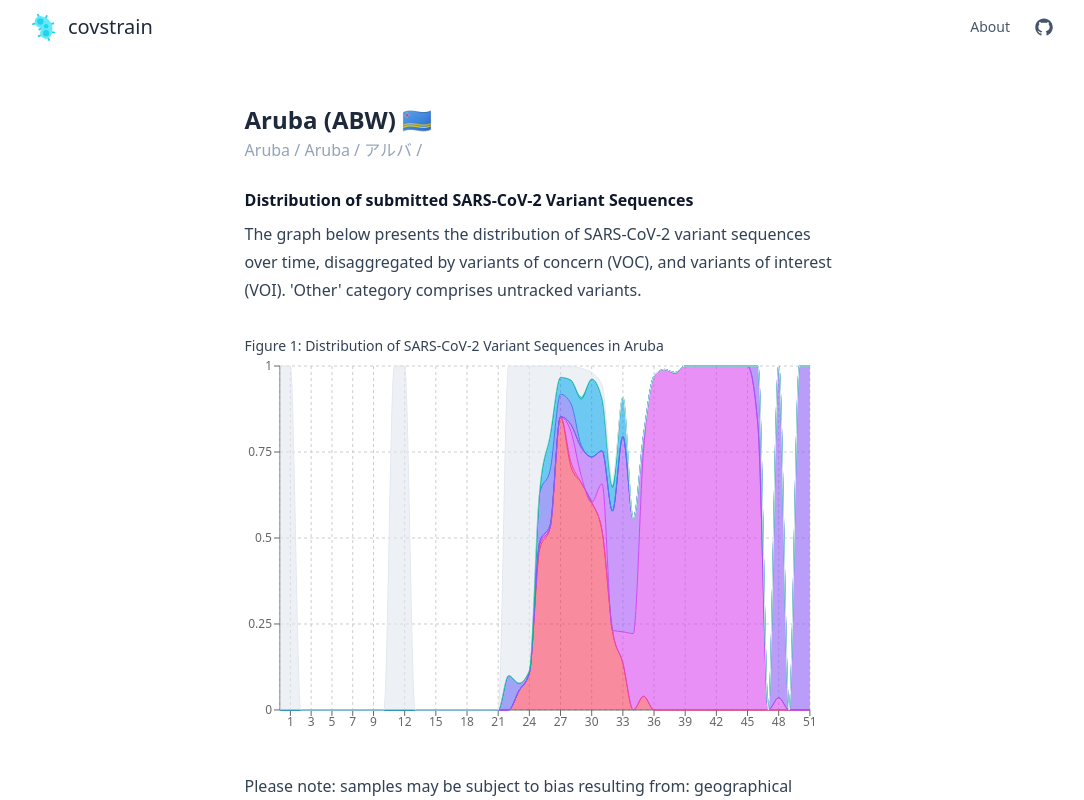
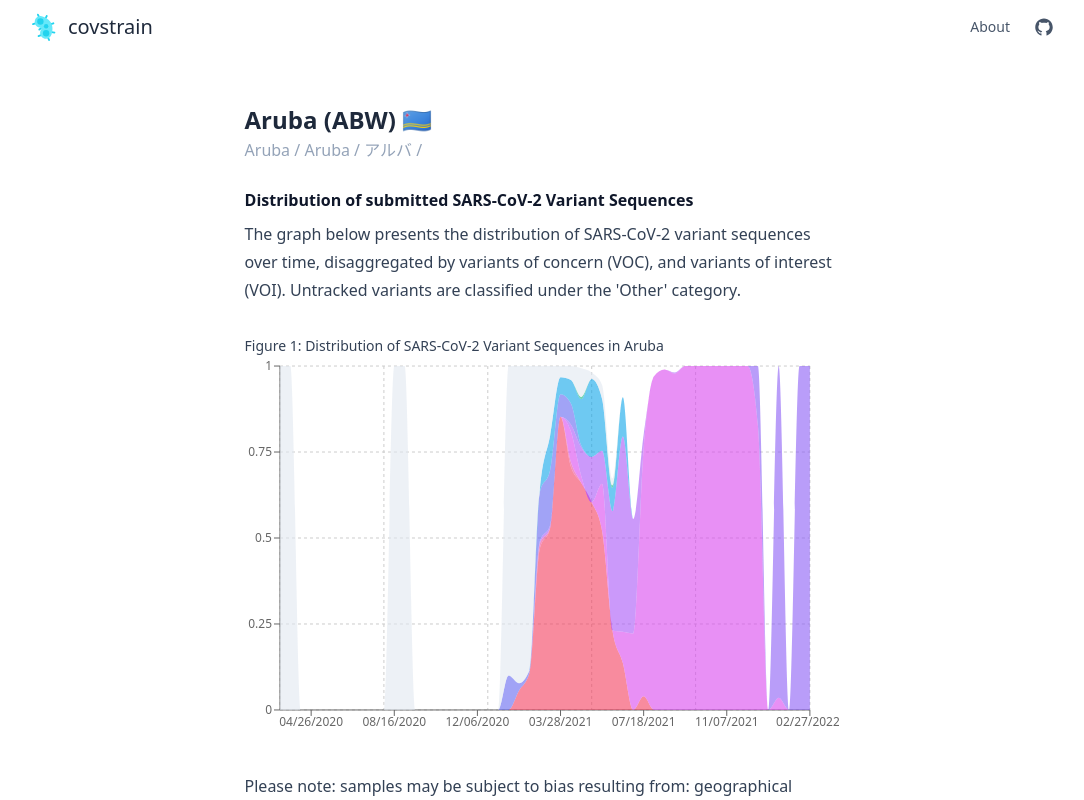
Before and after one commit to HRSAndrabi/covstrain, a Next.js app: page /country/abw in a window 1280 px wide. Shown: the top 800 px of the page, without its empty margins (98-1182 px from the left). Built offline with nearby package versions, Linux system fonts and the light colour scheme.

Commit message:
Add date key.

```diff
--- a/pages/country/[cca3]/index.js
+++ b/pages/country/[cca3]/index.js
@@ -164,8 +164,8 @@ const CountryDetail = ({ countryData, strainData }) => {
                 <p>
                     The graph below presents the distribution of SARS-CoV-2
                     variant sequences over time, disaggregated by variants of
-                    concern (VOC), and variants of interest (VOI). 'Other'
-                    category comprises untracked variants.
+                    concern (VOC), and variants of interest (VOI). Untracked
+                    variants are classified under the 'Other' category.
                 </p>
                 <figure>
                     <div className="text-sm font-medium">
@@ -189,6 +189,7 @@ const CountryDetail = ({ countryData, strainData }) => {
                                 <XAxis
                                     style={{ fontSize: 12 }}
                                     minTickGap={10}
+                                    dataKey={"name"}
                                 />
                                 <YAxis
                                     style={{ fontSize: 12 }}
@@ -203,7 +204,7 @@ const CountryDetail = ({ countryData, strainData }) => {
                                             type="monotone"
                                             dataKey={element.variant}
                                             stackId="1"
-                                            stroke={element.color}
+                                            stroke={false}
                                             fill={element.color}
                                             name={element.name}
                                             key={idx}
```
